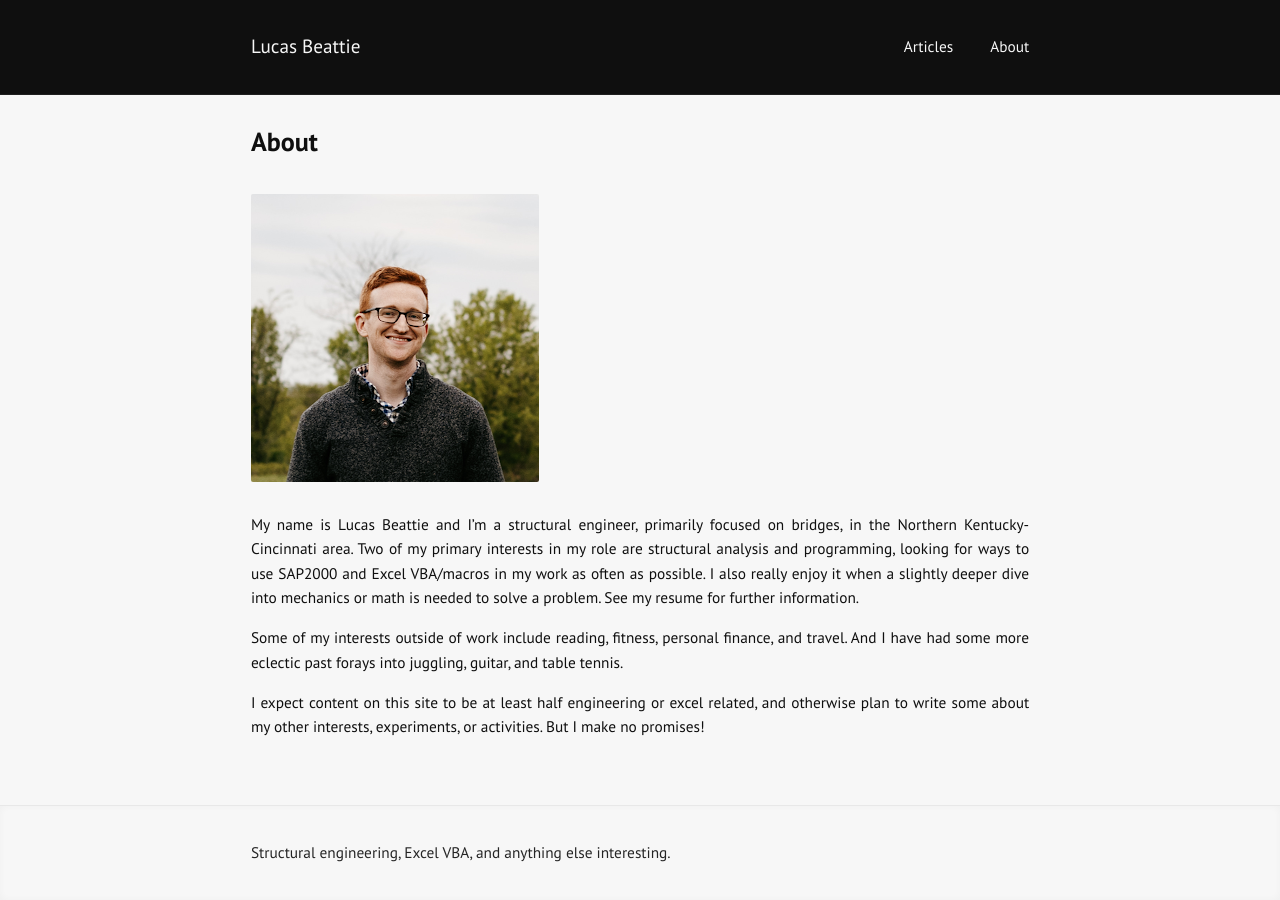
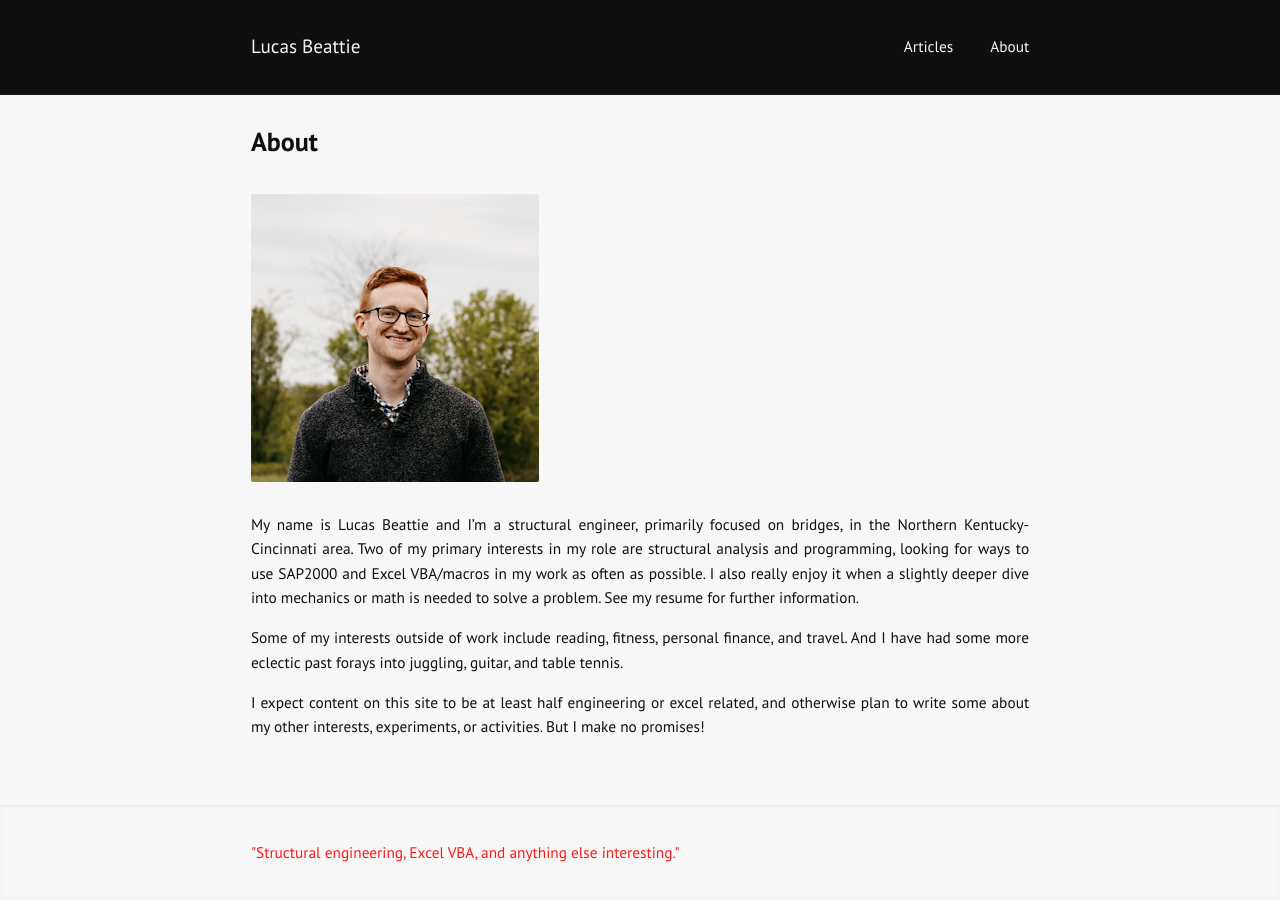
Before and after one commit to labeattie/lucasbeattiedotcom, a Jekyll site: the page built from index.md, in a window 1280 px wide. Built offline with Jekyll 4.4.1, drawn with Linux system fonts in a browser that asks for light colours.

Commit message:
color test

```diff
--- a/_config.yml
+++ b/_config.yml
@@ -1,6 +1,6 @@
 title: "Lucas Beattie"
 author: "Lucas Beattie"
-description: "Structural engineering, Excel VBA, and anything else interesting."
+description: <span style="color:red">"Structural engineering, Excel VBA, and anything else interesting."</span>
 permalink: /:title/
 lang: "en"
 excerpt_separator: "\n\n\n"
```
